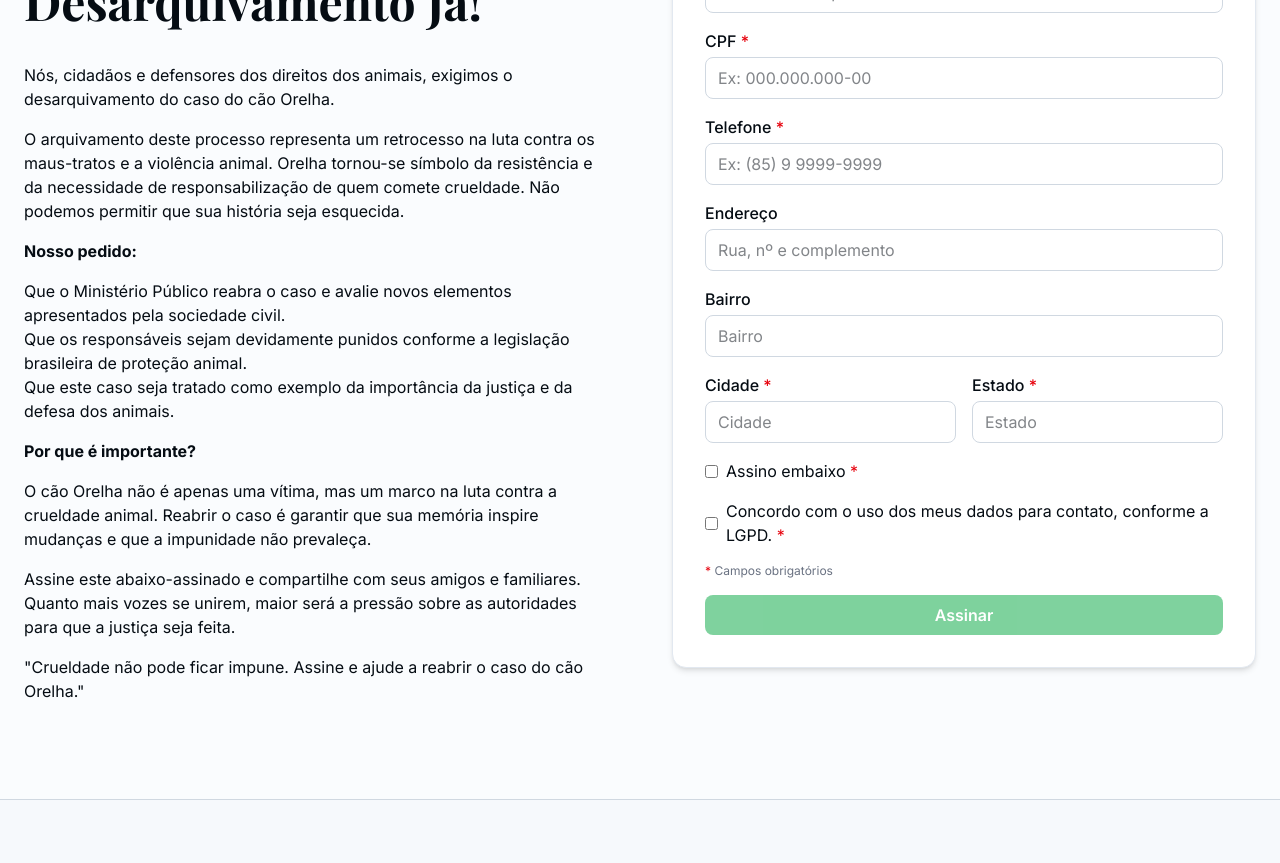
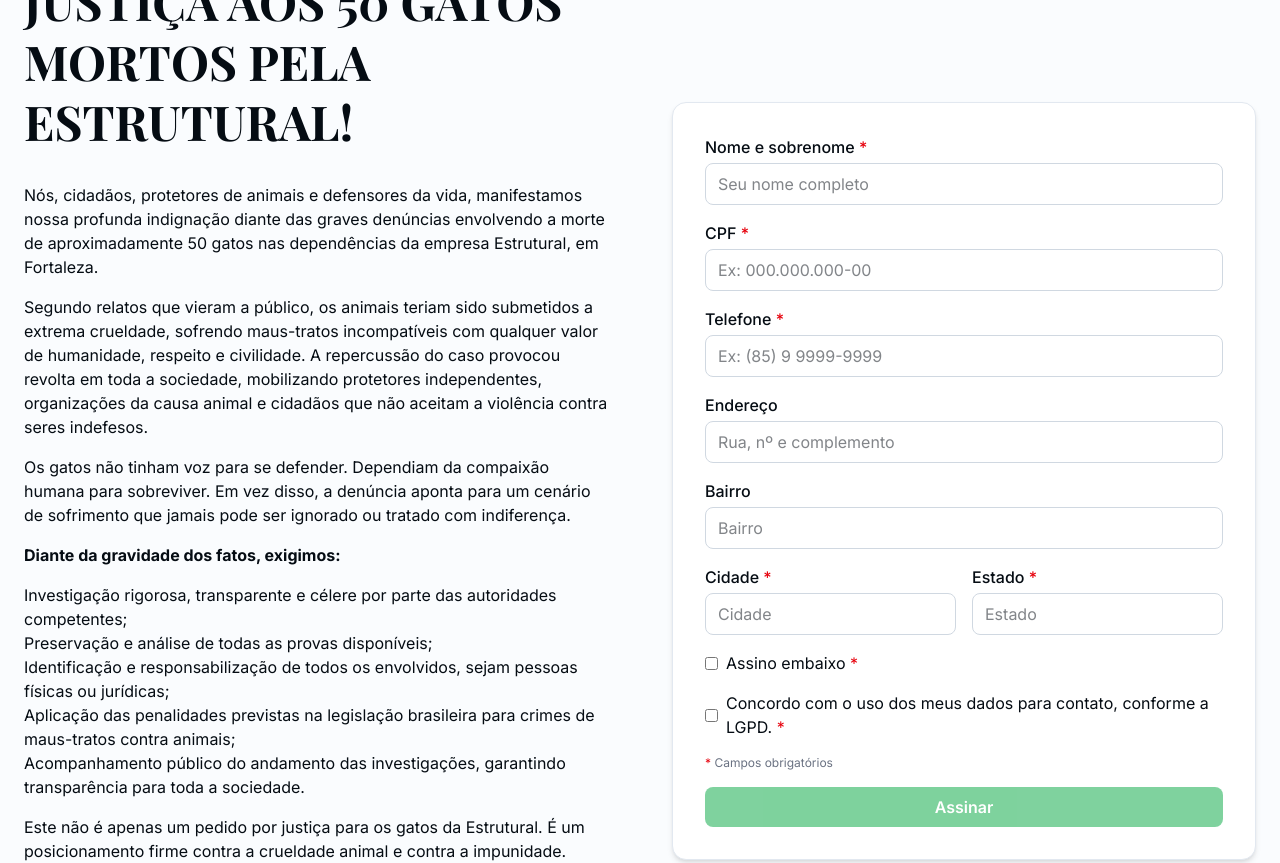
Before and after one commit to nielitton/apollo-landingpage, a Next.js app: page / in a window 1280 px wide. Shown: the part 5880-6743 px from the top of the page. Built offline with nearby package versions, Linux system fonts and the light colour scheme; a web font is replaced by a local one.

Commit message:
feat: abaixo assinado novo

```diff
--- a/components/petition.tsx
+++ b/components/petition.tsx
@@ -1,7 +1,7 @@
 "use client"
 
-import { useState } from "react"
-import { motion } from "framer-motion"
+import { motion } from "framer-motion";
+import { useState } from "react";
 
 const SCRIPT_URL = "https://script.google.com/macros/s/AKfycbx_xKXXl7gdJ0AZ7hnSWo2aIbj2I8bMia3f8dvDYqfqWJdJsJC9XxwrdNnK8pnqNbTv/exec";
 
@@ -27,7 +27,6 @@ function maskTelefone(value: string) {
 
 // Função para enviar para o Google Sheets
 async function enviarFormulario(data: any) {
-  // Remove alert, just resolves for loading
   try {
     await fetch(SCRIPT_URL, {
       method: "POST",
@@ -46,7 +45,6 @@ async function enviarFormulario(data: any) {
         lgpd: data.lgpd ? "Sim" : "Não"
       })
     });
-    // Não faz nada — notificações/erro são por estado no componente
     return { success: true };
   } catch (error) {
     console.error("Erro ao enviar formulário:", error);
@@ -101,11 +99,11 @@ export function PetitionSection() {
     const nome = encodeURIComponent(form.nome.trim())
     const cidade = encodeURIComponent(form.cidade.trim())
     const estado = encodeURIComponent(form.estado.trim())
-    let msg = "Olá, vim do abaixo-assinado sobre o caso do cão Orelha. Meu nome é " + form.nome.trim()
+    let msg = "Olá, vim do abaixo-assinado pelos 50 gatos mortos pela Estrutural. Meu nome é " + form.nome.trim()
     if (cidade && estado) {
       msg += `, de ${form.cidade.trim()}/${form.estado.trim()}`
     }
-    msg += ". Quero apoiar o desarquivamento do caso e participar dessa causa."
+    msg += ". Quero cobrar justiça pelos 50 gatos e participar da mobilização."
     return `https://wa.me/5585992105299?text=${encodeURIComponent(msg)}`
   }
 
@@ -184,8 +182,8 @@ export function PetitionSection() {
         {/* HEADER COM IMAGEM */}
         <div className="flex justify-center mb-12">
           <img
-            src="https://oyynwzzdwgqhclzwqovb.supabase.co/storage/v1/object/public/images/ChatGPT%20Image%2026%20de%20mai.%20de%202026,%2011_07_57.png"
-            alt="Cão Orelha - Justiça para o Cão Orelha"
+            src="https://oyynwzzdwgqhclzwqovb.supabase.co/storage/v1/object/public/images/abaix-assinado-borrado.png"
+            alt="Abaixo-assinado pelos 50 gatos mortos"
             className="max-w-full rounded-xl shadow-md object-cover w-full md:max-w-2xl"
           />
         </div>
@@ -204,43 +202,39 @@ export function PetitionSection() {
                 Abaixo-assinado
               </p>
               <h2 className="font-serif text-4xl md:text-5xl font-bold text-foreground leading-tight text-center lg:text-left">
-                Justiça para o Cão Orelha: Desarquivamento Já!
+                ABAIXO-ASSINADO POR JUSTIÇA AOS 50 GATOS MORTOS PELA ESTRUTURAL!
               </h2>
             </div>
             <div className="space-y-4 prose prose-slate max-w-none">
               <p>
-                Nós, cidadãos e defensores dos direitos dos animais, exigimos o desarquivamento do caso do cão Orelha.
+                Nós, cidadãos, protetores de animais e defensores da vida, manifestamos nossa profunda indignação diante das graves denúncias envolvendo a morte de aproximadamente 50 gatos nas dependências da empresa Estrutural, em Fortaleza.
               </p>
               <p>
-                O arquivamento deste processo representa um retrocesso na luta contra os maus-tratos e a violência animal.
-                Orelha tornou-se símbolo da resistência e da necessidade de responsabilização de quem comete crueldade. Não podemos permitir que sua história seja esquecida.
+                Segundo relatos que vieram a público, os animais teriam sido submetidos a extrema crueldade, sofrendo maus-tratos incompatíveis com qualquer valor de humanidade, respeito e civilidade. A repercussão do caso provocou revolta em toda a sociedade, mobilizando protetores independentes, organizações da causa animal e cidadãos que não aceitam a violência contra seres indefesos.
               </p>
               <p>
-                <strong>Nosso pedido:</strong>
+                Os gatos não tinham voz para se defender. Dependiam da compaixão humana para sobreviver. Em vez disso, a denúncia aponta para um cenário de sofrimento que jamais pode ser ignorado ou tratado com indiferença.
+              </p>
+              <p>
+                <strong>Diante da gravidade dos fatos, exigimos:</strong>
               </p>
               <ul>
-                <li>
-                  Que o Ministério Público reabra o caso e avalie novos elementos apresentados pela sociedade civil.
-                </li>
-                <li>
-                  Que os responsáveis sejam devidamente punidos conforme a legislação brasileira de proteção animal.
-                </li>
-                <li>
-                  Que este caso seja tratado como exemplo da importância da justiça e da defesa dos animais.
-                </li>
+                <li>Investigação rigorosa, transparente e célere por parte das autoridades competentes;</li>
+                <li>Preservação e análise de todas as provas disponíveis;</li>
+                <li>Identificação e responsabilização de todos os envolvidos, sejam pessoas físicas ou jurídicas;</li>
+                <li>Aplicação das penalidades previstas na legislação brasileira para crimes de maus-tratos contra animais;</li>
+                <li>Acompanhamento público do andamento das investigações, garantindo transparência para toda a sociedade.</li>
               </ul>
               <p>
-                <strong>Por que é importante?</strong>
+                Este não é apenas um pedido por justiça para os gatos da Estrutural. É um posicionamento firme contra a crueldade animal e contra a impunidade. Quando a violência contra os mais vulneráveis é tolerada, toda a sociedade perde.
               </p>
               <p>
-                O cão Orelha não é apenas uma vítima, mas um marco na luta contra a crueldade animal. Reabrir o caso é garantir que sua memória inspire mudanças e que a impunidade não prevaleça.
-              </p>
-              <p>
-                Assine este abaixo-assinado e compartilhe com seus amigos e familiares.
-                Quanto mais vozes se unirem, maior será a pressão sobre as autoridades para que a justiça seja feita.
+                Assinamos este documento para afirmar que a vida animal importa, que a crueldade não pode ser normalizada e que os responsáveis devem responder por seus atos.
               </p>
               <blockquote>
-                "Crueldade não pode ficar impune. Assine e ajude a reabrir o caso do cão Orelha."
+                JUSTIÇA PELOS 50 GATOS.
+                <br />
+                A luta continua até que a verdade seja esclarecida e os responsáveis sejam punidos.
               </blockquote>
             </div>
           </motion.div>
@@ -460,8 +454,8 @@ export function PetitionSection() {
                     (feedbackType === "success"
                       ? "text-green-700 dark:text-green-400"
                       : feedbackType === "error"
-                      ? "text-red-700 dark:text-red-400"
-                      : "")
+                        ? "text-red-700 dark:text-red-400"
+                        : "")
                   }
                 >
                   {feedback}
```
